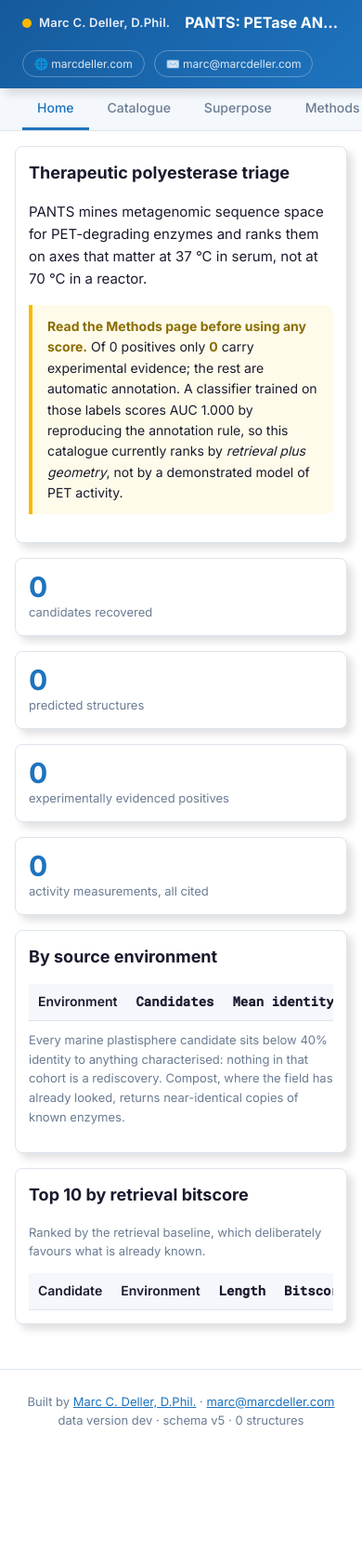
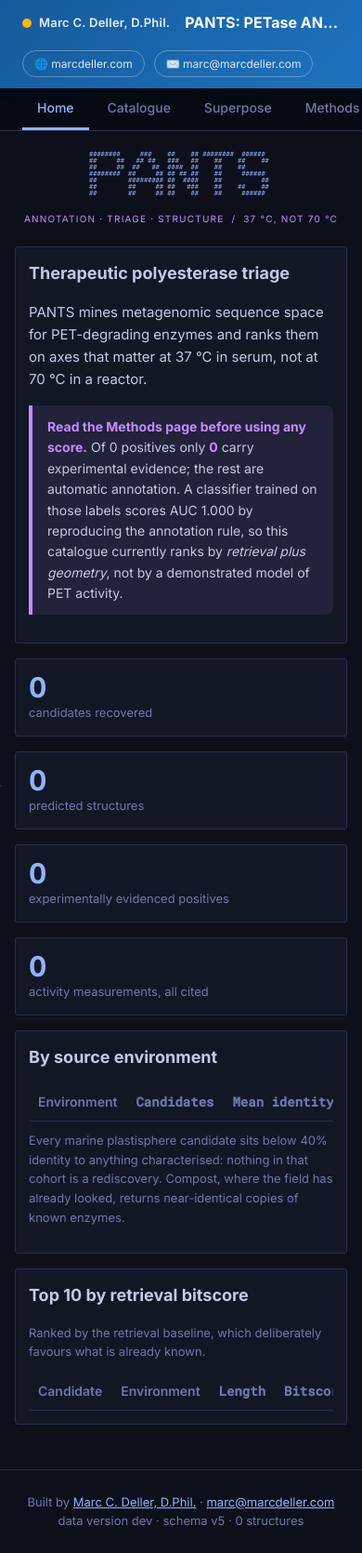
Before and after one commit to bellcheddar/PANTS, a Flask app: page / in a window 390 px wide. Shown: the whole page at 93% size. Before the commit the page ends 1533 px from the top, so only its background shows below. Run offline with Flask 3, Linux system fonts and the light colour scheme; data that the repository does not hold is empty.

Commit message:
Own visual identity: figlet banner and the Diffraction theme
The house standard said every app uses --md-primary #1e73be throughout,
which is why AlphaFraud, FlexAppeal and BoltzMaker converged on the same
blue-on-white card dashboard. New split, now in the skill: the brand bar
stays byte-identical everywhere (that is Marc's identity and should be
recognisable), and everything below it gets a palette, density and
texture chosen for the project.

PANTS takes "Diffraction": dark ground with a fixed reciprocal-lattice
dot grid, #8fb4ff for values and #c48cff for labels, square-ish borders,
no shadows, tabular numerals. Chosen because the centrepiece is a 3D
viewport, and a dark page stops the viewer looking like a hole cut in
white.

Figlet banner, generated from pyfiglet at build time and HTML-escaped.
Two things went wrong and both are worth keeping:

  - chunky rendered as disconnected fragments. It is 50% underscore
    characters, and a mono face whose underscore is narrower than its
    advance leaves gaps no CSS can close. banner3 is built entirely from
    '#' (0% underscores) and is immune by construction. Measuring the
    underscore fraction BEFORE choosing is now a selection rule in the
    skill, ahead of all the CSS rules.
  - The first screenshot showed the old banner because Flask does not
    auto-reload templates with debug=False. The server needs restarting
    to verify a template change, which is exactly the sort of thing that
    makes you "fix" a bug that was never there.

Every CSS rule on .md-banner is load-bearing and carries the reason:
text-align:left inside a centred wrapper (the bug that cost six rounds on
FlexAppeal), line-height:1, whole-number px at every breakpoint, system
mono not Roboto Mono, font-weight:400. Glyph rows stay byte-identical to
pyfiglet; only trailing all-blank rows are trimmed.

Co-Authored-By: Claude Opus 5 <noreply@anthropic.com>
Claude-Session: https://claude.ai/code/session_012XCKkeBAw9Xp7zUWYizQRw

```diff
--- a/app/static/css/pants.css
+++ b/app/static/css/pants.css
@@ -147,3 +147,108 @@ footer.md-footer {
   text-align: center; padding: 24px; color: var(--md-text-muted); font-size: 13px;
   border-top: 1px solid var(--md-border); margin-top: 32px;
 }
+
+/* ======================================================================
+   Direction 04 "Diffraction": PANTS's own surface, distinct from the
+   sibling apps. The brand bar above stays constant (that is Marc's
+   identity across every app); everything below it is this project's.
+   Chosen because PANTS's centrepiece is a 3D viewport, and a dark ground
+   stops the viewer looking like a hole cut in a white page.
+   ====================================================================== */
+:root {
+  --pv-bg:       #0d0f1a;
+  --pv-panel:    #141929;
+  --pv-border:   #262e4d;
+  --pv-text:     #c3c9e4;
+  --pv-dim:      #6e78a6;
+  --pv-accent:   #8fb4ff;   /* primary: structure, values */
+  --pv-accent-2: #c48cff;   /* secondary: labels, eyebrows */
+}
+
+body {
+  background: var(--pv-bg);
+  color: var(--pv-text);
+  /* Reciprocal-lattice dot grid. Fixed so it reads as ground, not texture
+     that scrolls with the content. */
+  background-image: radial-gradient(circle at 1px 1px, rgba(122,162,255,.14) 1px, transparent 0);
+  background-size: 18px 18px;
+  background-attachment: fixed;
+}
+a { color: var(--pv-accent); }
+
+.md-nav { background: rgba(6,8,16,.75); border-bottom: 1px solid var(--pv-border); }
+.md-nav a { color: var(--pv-dim); }
+.md-nav a:hover { color: var(--pv-accent); }
+.md-nav a.active { color: var(--pv-accent); border-bottom-color: var(--pv-accent); }
+
+.md-card {
+  background: rgba(20,25,41,.82);
+  border: 1px solid var(--pv-border);
+  box-shadow: none;
+  border-radius: 3px;
+}
+.md-card h2 { color: var(--pv-text); }
+.kpi { color: var(--pv-accent); font-variant-numeric: tabular-nums; }
+.kpi-label, .muted { color: var(--pv-dim); }
+
+table.data th { background: transparent; color: var(--pv-dim); border-bottom: 1px solid var(--pv-border); }
+table.data td { border-bottom: 1px solid #1a2038; }
+table.data tbody tr:hover { background: rgba(122,162,255,.07); }
+td.num, th.num { font-variant-numeric: tabular-nums; }
+
+.caveat {
+  background: rgba(196,140,255,.09);
+  border-left-color: var(--pv-accent-2);
+  color: var(--pv-text);
+}
+.caveat strong { color: var(--pv-accent-2); }
+
+select, button, input[type="checkbox"] { accent-color: var(--pv-accent); }
+select, button {
+  background: var(--pv-panel); color: var(--pv-text);
+  border: 1px solid var(--pv-border); border-radius: 3px; padding: 5px 10px;
+  font-family: inherit; font-size: 13px; cursor: pointer;
+}
+button:hover { border-color: var(--pv-accent); color: var(--pv-accent); }
+:focus-visible { outline: 2px solid var(--pv-accent); outline-offset: 2px; }
+
+#viewer { border-color: var(--pv-border); background: #0a0c14; }
+footer.md-footer { border-top-color: var(--pv-border); color: var(--pv-dim); }
+
+/* ---------- figlet banner ----------
+   Every rule here is load-bearing and was learned the hard way on FlexAppeal:
+     text-align:left   the wrapper centres, and without this each ROW centres
+                       separately, sliding short rows sideways. The single
+                       most expensive bug of that project.
+     line-height:1     figlet strokes continue across the line break; any
+                       leading chops every diagonal into dashes.
+     whole-number px   fractional advance makes columns drift per glyph.
+     system mono       Roboto Mono's underscore is narrower than its advance
+                       and set right of centre, so ____ becomes dashes.
+     font-weight:400   500 makes the browser smear a synthetic bold sideways.
+   The art itself is byte-identical to pyfiglet 'chunky' and must stay so. */
+.md-banner { text-align: center; padding: 22px 16px 6px; }
+.md-banner pre {
+  display: inline-block;
+  margin: 0;
+  text-align: left;
+  font-family: ui-monospace, "SF Mono", Menlo, Consolas, "DejaVu Sans Mono", monospace;
+  font-size: 13px;
+  line-height: 1;
+  font-weight: 400;
+  white-space: pre;
+  color: var(--pv-accent);
+}
+.md-banner-sub {
+  margin: 10px 0 0;
+  font-size: 11px;
+  letter-spacing: .18em;
+  text-transform: uppercase;
+  color: var(--pv-accent-2);
+}
+/* Whole-number px at every step: a fractional advance makes columns drift per
+   glyph, which is invisible at some widths and obvious at others. banner3 is
+   47 columns wide, so the steps are sized to keep it inside the viewport. */
+@media (max-width: 900px) { .md-banner pre { font-size: 11px; } }
+@media (max-width: 700px) { .md-banner pre { font-size: 9px; } }
+@media (max-width: 560px) { .md-banner pre { font-size: 7px; } .md-banner-sub { font-size: 10px; letter-spacing:.12em; } }
--- a/app/templates/base.html
+++ b/app/templates/base.html
@@ -37,6 +37,17 @@
   </div>
 </nav>
 
+<div class="md-banner">
+  <pre>########     ###    ##    ## ########  ######
+##     ##   ## ##   ###   ##    ##    ##    ##
+##     ##  ##   ##  ####  ##    ##    ##
+########  ##     ## ## ## ##    ##     ######
+##        ######### ##  ####    ##          ##
+##        ##     ## ##   ###    ##    ##    ##
+##        ##     ## ##    ##    ##     ######  </pre>
+  <p class="md-banner-sub">annotation · triage · structure &nbsp;/&nbsp; 37 °C, not 70 °C</p>
+</div>
+
 <main class="md-main">
   {% block content %}{% endblock %}
 </main>
```
Also changed, not shown: 5 other files.
